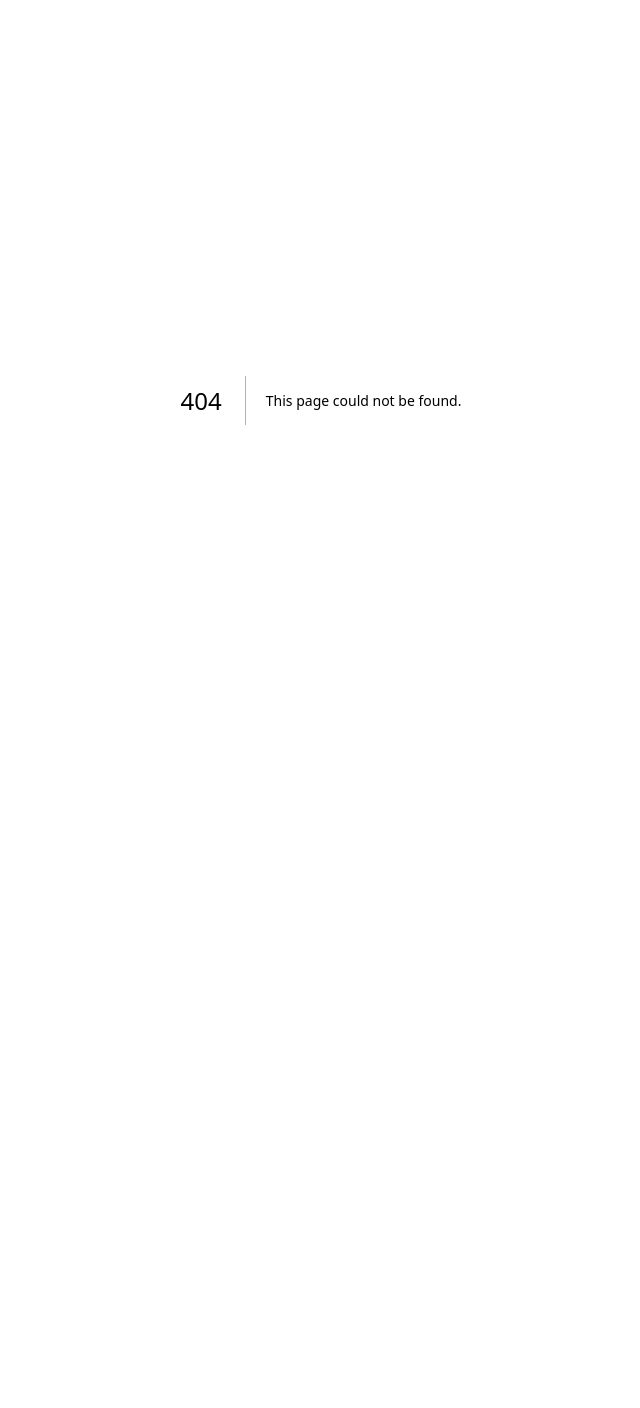
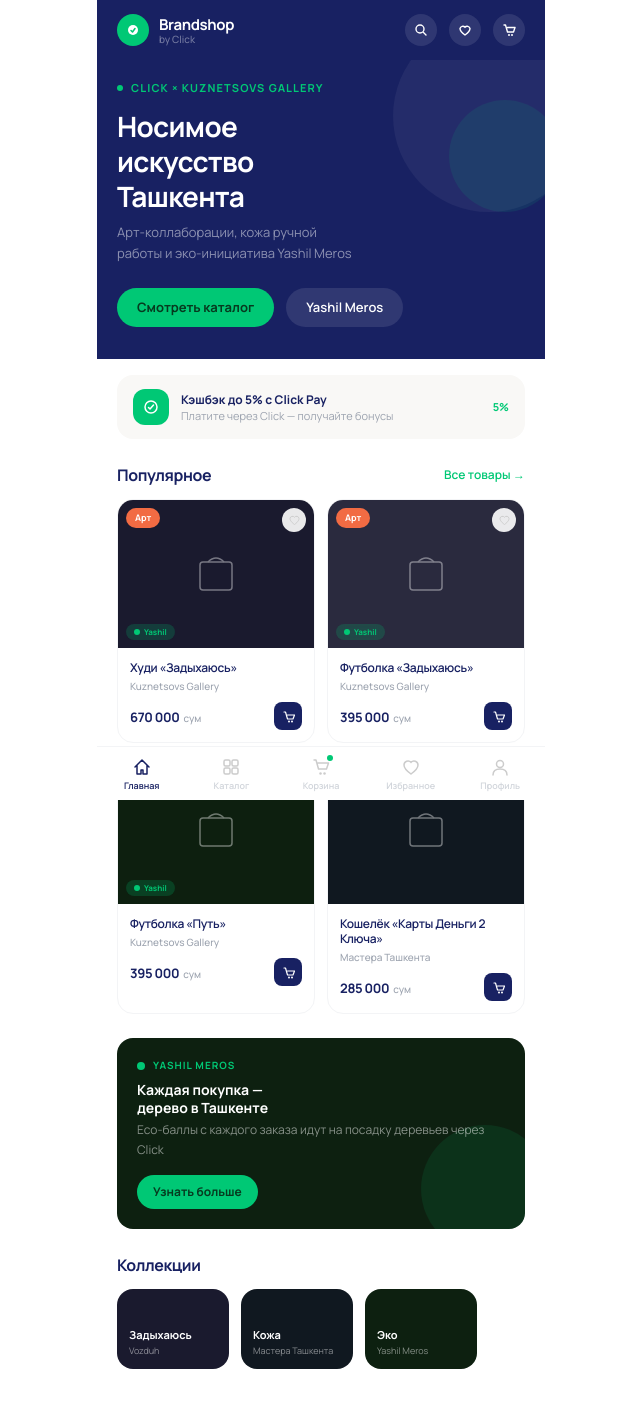
Before and after one commit to dachacotedazur/brandshop, a Next.js app: page / in a window 1280 px wide. Before the commit this address had no page. Shown: the top 1408 px of the page, without its empty margins (319-959 px from the left). Before the commit the page ends 800 px from the top, so only its background shows below. Built offline with nearby package versions, Linux system fonts and the light colour scheme.

Commit message:
feat: add home, wishlist and profile pages

```diff
--- /dev/null
+++ b/src/app/page.tsx
@@ -0,0 +1,154 @@
+'use client'
+
+import Link from 'next/link'
+import Header from '@/components/Header'
+import ProductCard from '@/components/ProductCard'
+import TabBar from '@/components/TabBar'
+import { availableProducts } from '@/lib/products'
+
+export default function HomePage() {
+  const featured = availableProducts.slice(0, 4)
+
+  return (
+    <div className="min-h-screen bg-white max-w-md mx-auto">
+      <Header />
+
+      <main className="pb-24">
+
+        {/* Hero */}
+        <div className="bg-[#182162] px-5 pt-5 pb-8 relative overflow-hidden">
+          {/* Декоративные круги */}
+          <div className="absolute -top-10 -right-10 w-48 h-48 rounded-full bg-white/5" />
+          <div className="absolute top-10 -right-4 w-28 h-28 rounded-full bg-[#00C875]/10" />
+
+          <div className="relative z-10">
+            <div className="flex items-center gap-2 mb-3">
+              <div className="w-1.5 h-1.5 rounded-full bg-[#00C875]" />
+              <span className="text-[#00C875] text-[11px] font-bold tracking-widest uppercase">
+                Click × Kuznetsovs Gallery
+              </span>
+            </div>
+
+            <h1 className="text-white text-[28px] font-bold leading-tight tracking-tight mb-2">
+              Носимое<br />искусство<br />Ташкента
+            </h1>
+
+            <p className="text-white/50 text-[13px] leading-relaxed mb-6 max-w-[240px]">
+              Арт-коллаборации, кожа ручной работы и эко-инициатива Yashil Meros
+            </p>
+
+            <div className="flex gap-3">
+              <Link
+                href="/catalog"
+                className="bg-[#00C875] text-[#063a1f] text-[13px] font-bold px-5 py-2.5
+                           rounded-full hover:bg-[#00b368] active:scale-[0.98] transition-all"
+              >
+                Смотреть каталог
+              </Link>
+              <Link
+                href="/yashil-meros"
+                className="bg-white/10 text-white text-[13px] font-semibold px-5 py-2.5
+                           rounded-full hover:bg-white/20 active:scale-[0.98] transition-all"
+              >
+                Yashil Meros
+              </Link>
+            </div>
+          </div>
+        </div>
+
+        {/* Click Pay Cashback banner */}
+        <div className="mx-5 mt-4 bg-[#f9f8f6] rounded-2xl px-4 py-3.5 flex items-center gap-3">
+          <div className="w-9 h-9 bg-[#00C875] rounded-xl flex items-center justify-center flex-shrink-0">
+            <svg width="18" height="18" viewBox="0 0 18 18" fill="none">
+              <circle cx="9" cy="9" r="6" stroke="white" strokeWidth="1.5"/>
+              <path d="M6.5 9.5L8 11L11.5 7" stroke="white" strokeWidth="1.5" strokeLinecap="round" strokeLinejoin="round"/>
+            </svg>
+          </div>
+          <div className="flex-1 min-w-0">
+            <p className="text-[#182162] text-[12px] font-bold leading-tight">
+              Кэшбэк до 5% с Click Pay
+            </p>
+            <p className="text-gray-400 text-[11px] mt-0.5 leading-tight">
+              Платите через Click — получайте бонусы
+            </p>
+          </div>
+          <span className="text-[#00C875] text-[11px] font-bold flex-shrink-0">5%</span>
+        </div>
+
+        {/* Featured products */}
+        <div className="px-5 mt-6">
+          <div className="flex items-center justify-between mb-3">
+            <h2 className="text-[#182162] text-[16px] font-bold tracking-tight">
+              Популярное
+            </h2>
+            <Link href="/catalog" className="text-[#00C875] text-[12px] font-semibold">
+              Все товары →
+            </Link>
+          </div>
+
+          <div className="grid grid-cols-2 gap-3">
+            {featured.map((product) => (
+              <ProductCard key={product.id} product={product} />
+            ))}
+          </div>
+        </div>
+
+        {/* Yashil Meros banner */}
+        <div className="mx-5 mt-6 bg-[#0d2010] rounded-2xl px-5 py-5 relative overflow-hidden">
+          <div className="absolute -bottom-6 -right-6 w-32 h-32 rounded-full bg-[#00C875]/10" />
+          <div className="relative z-10">
+            <div className="flex items-center gap-2 mb-2">
+              <div className="w-2 h-2 rounded-full bg-[#00C875]" />
+              <span className="text-[#00C875] text-[10px] font-bold tracking-widest uppercase">
+                Yashil Meros
+              </span>
+            </div>
+            <p className="text-white text-[14px] font-bold leading-tight mb-1">
+              Каждая покупка —<br />дерево в Ташкенте
+            </p>
+            <p className="text-white/50 text-[12px] leading-relaxed mb-4">
+              Eco-баллы с каждого заказа идут на посадку деревьев через Click
+            </p>
+            <Link
+              href="/yashil-meros"
+              className="inline-flex items-center gap-1.5 bg-[#00C875] text-[#063a1f]
+                         text-[12px] font-bold px-4 py-2 rounded-full
+                         hover:bg-[#00b368] active:scale-[0.98] transition-all"
+            >
+              Узнать больше
+            </Link>
+          </div>
+        </div>
+
+        {/* Collections row */}
+        <div className="px-5 mt-6">
+          <h2 className="text-[#182162] text-[16px] font-bold tracking-tight mb-3">
+            Коллекции
+          </h2>
+          <div className="flex gap-3 overflow-x-auto pb-1 scrollbar-none">
+            {[
+              { label: 'Задыхаюсь', sub: 'Vozduh', color: '#1a1a2e', href: '/catalog?collection=vozduh' },
+              { label: 'Кожа', sub: 'Мастера Ташкента', color: '#101820', href: '/catalog' },
+              { label: 'Эко', sub: 'Yashil Meros', color: '#0d2010', href: '/yashil-meros' },
+            ].map((col) => (
+              <Link
+                key={col.label}
+                href={col.href}
+                className="flex-shrink-0 w-28 h-20 rounded-2xl relative overflow-hidden"
+                style={{ backgroundColor: col.color }}
+              >
+                <div className="absolute inset-0 p-3 flex flex-col justify-end">
+                  <p className="text-white text-[11px] font-bold leading-tight">{col.label}</p>
+                  <p className="text-white/50 text-[9px] mt-0.5">{col.sub}</p>
+                </div>
+              </Link>
+            ))}
+          </div>
+        </div>
+
+      </main>
+
+      <TabBar active="home" />
+    </div>
+  )
+}
--- /dev/null
+++ b/src/app/profile/page.tsx
@@ -0,0 +1,39 @@
+import Link from 'next/link'
+import TabBar from '@/components/TabBar'
+import Header from '@/components/Header'
+
+export default function ProfilePage() {
+  return (
+    <div className="min-h-screen bg-white max-w-md mx-auto">
+      <Header />
+
+      <main className="pb-24">
+        <div className="bg-[#182162] px-5 pt-4 pb-5">
+          <h1 className="text-white text-[22px] font-bold tracking-tight">
+            Профиль
+          </h1>
+        </div>
+
+        <div className="py-20 text-center px-5">
+          <div className="w-16 h-16 bg-[#f5f5f3] rounded-2xl flex items-center justify-center mx-auto mb-4">
+            <svg width="28" height="28" viewBox="0 0 28 28" fill="none">
+              <circle cx="14" cy="10" r="5" stroke="#d1d5db" strokeWidth="1.5"/>
+              <path d="M4 26c0-6 4.5-9 10-9s10 3 10 9" stroke="#d1d5db" strokeWidth="1.5" strokeLinecap="round"/>
+            </svg>
+          </div>
+          <p className="text-gray-400 text-[14px] mb-2">Войдите через Click</p>
+          <p className="text-gray-300 text-[12px] mb-5">чтобы видеть историю заказов и бонусы</p>
+          <Link
+            href="/"
+            className="inline-flex bg-[#182162] text-white text-[13px] font-bold
+                       px-6 py-2.5 rounded-full hover:bg-[#0e1540] transition-colors"
+          >
+            Войти с Click
+          </Link>
+        </div>
+      </main>
+
+      <TabBar active="profile" />
+    </div>
+  )
+}
--- /dev/null
+++ b/src/app/wishlist/page.tsx
@@ -0,0 +1,38 @@
+import Link from 'next/link'
+import TabBar from '@/components/TabBar'
+import Header from '@/components/Header'
+
+export default function WishlistPage() {
+  return (
+    <div className="min-h-screen bg-white max-w-md mx-auto">
+      <Header />
+
+      <main className="pb-24">
+        <div className="bg-[#182162] px-5 pt-4 pb-5">
+          <h1 className="text-white text-[22px] font-bold tracking-tight">
+            Избранное
+          </h1>
+        </div>
+
+        <div className="py-20 text-center px-5">
+          <div className="w-16 h-16 bg-[#f5f5f3] rounded-2xl flex items-center justify-center mx-auto mb-4">
+            <svg width="28" height="28" viewBox="0 0 28 28" fill="none">
+              <path d="M14 24S3 17 3 10a5.5 5.5 0 0 1 11-1.6A5.5 5.5 0 0 1 25 10c0 7-11 14-11 14z"
+                stroke="#d1d5db" strokeWidth="1.5" fill="none"/>
+            </svg>
+          </div>
+          <p className="text-gray-400 text-[14px] mb-4">Здесь будут ваши избранные товары</p>
+          <Link
+            href="/catalog"
+            className="inline-flex bg-[#182162] text-white text-[13px] font-bold
+                       px-6 py-2.5 rounded-full hover:bg-[#0e1540] transition-colors"
+          >
+            Перейти в каталог
+          </Link>
+        </div>
+      </main>
+
+      <TabBar active="wishlist" />
+    </div>
+  )
+}
```
